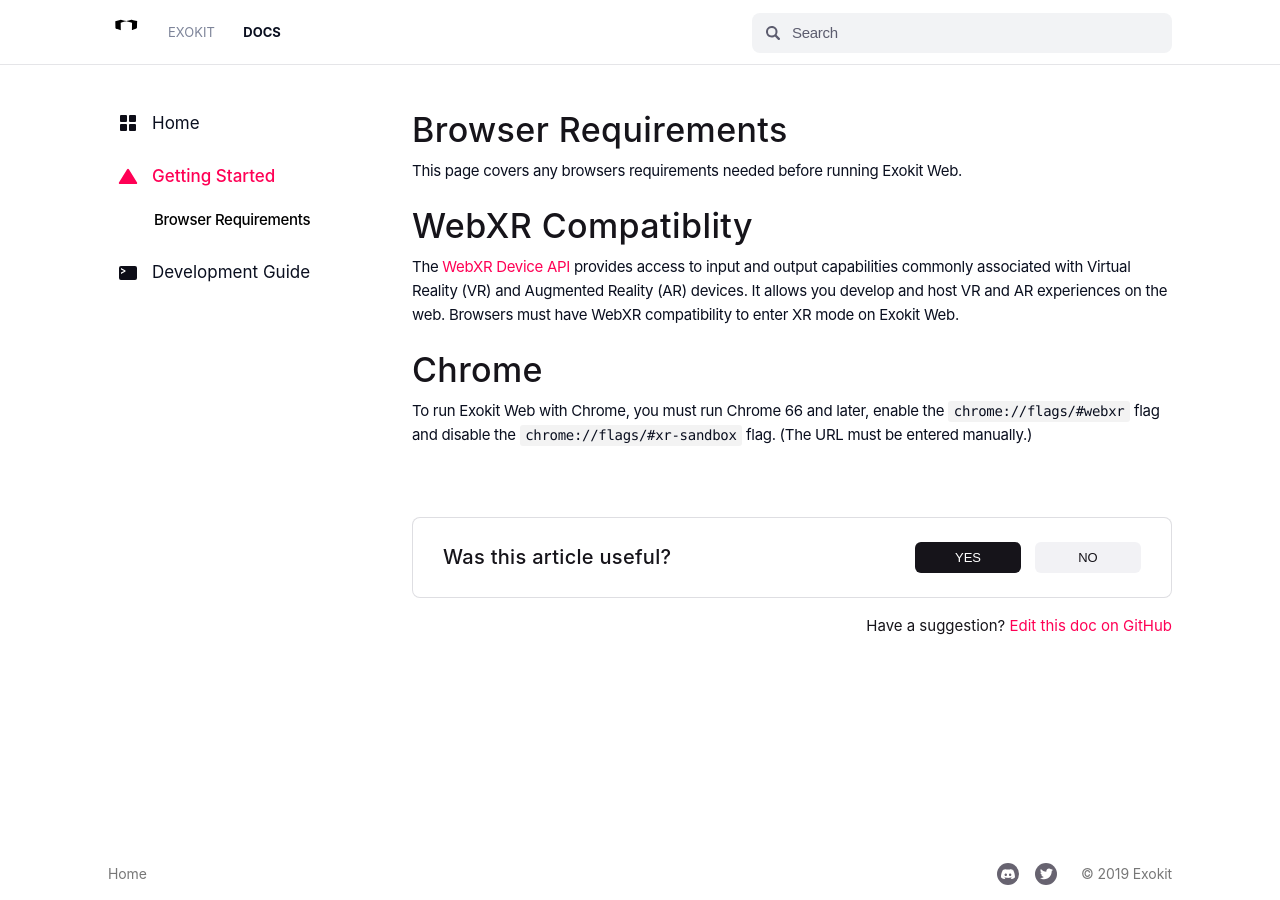
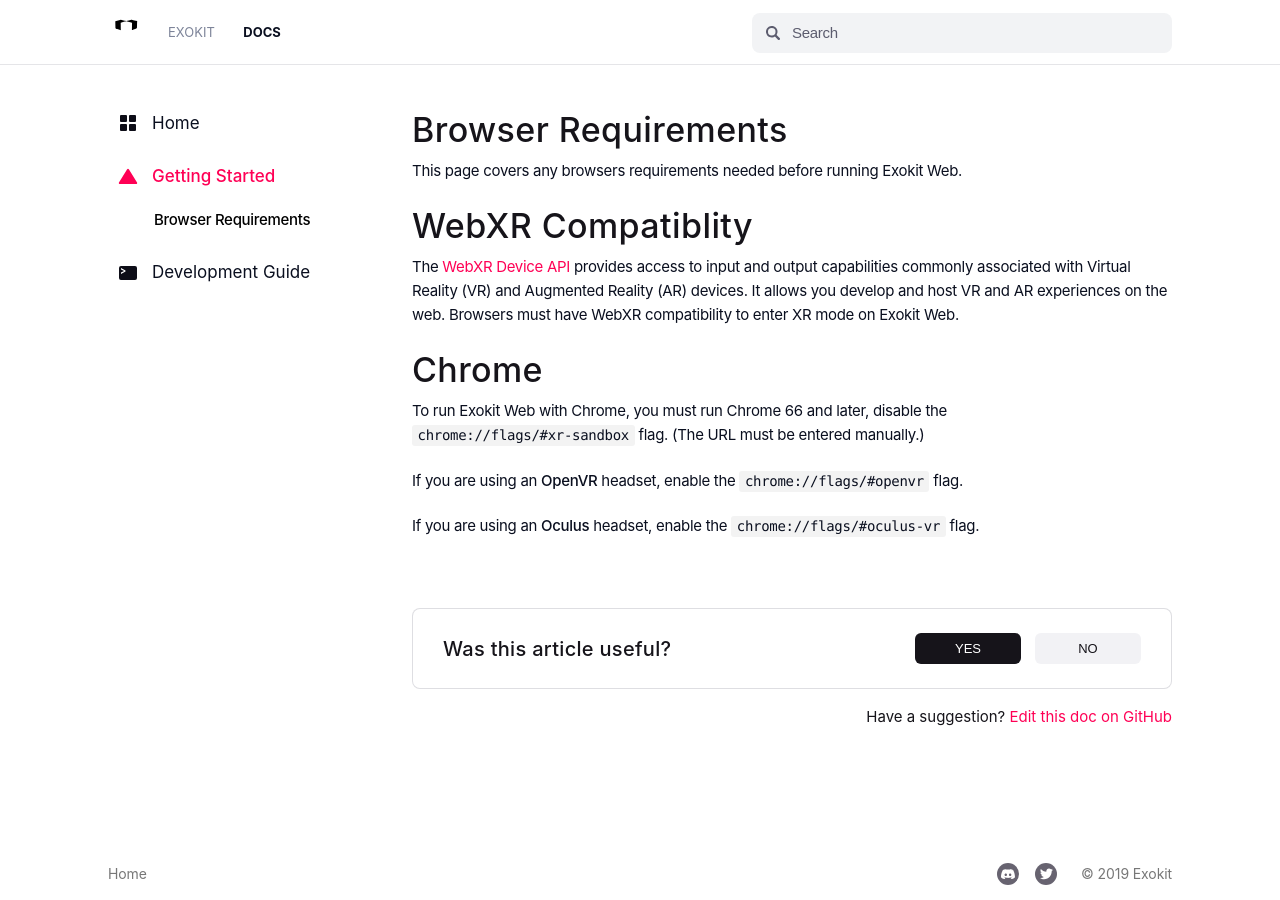
Before and after one commit to chrisplatorres/exokit-web-docs, a Jekyll site: the page built from _posts/getting-started/2019-09-05-browser-requirements.md, in a window 1280 px wide. Built offline with Jekyll 4.4.1, drawn with Linux system fonts in a browser that asks for light colours; comment, search, counter and statistics services are not loaded.

Commit message:
update chrome requirements

```diff
--- a/_posts/getting-started/2019-09-05-browser-requirements.md
+++ b/_posts/getting-started/2019-09-05-browser-requirements.md
@@ -17,4 +17,8 @@ This page covers any browsers requirements needed before running Exokit Web.
 The [WebXR Device API](https://github.com/immersive-web/webxr/blob/master/explainer.md) provides access to input and output capabilities commonly associated with Virtual Reality (VR) and Augmented Reality (AR) devices. It allows you develop and host VR and AR experiences on the web. Browsers must have WebXR compatibility to enter XR mode on Exokit Web.
 
 # Chrome
-To run Exokit Web with Chrome, you must run Chrome 66 and later, enable the `chrome://flags/#webxr` flag and disable the `chrome://flags/#xr-sandbox` flag. (The URL must be entered manually.)
+To run Exokit Web with Chrome, you must run Chrome 66 and later, disable the `chrome://flags/#xr-sandbox` flag. (The URL must be entered manually.)
+
+If you are using an **OpenVR** headset, enable the `chrome://flags/#openvr` flag.
+
+If you are using an **Oculus** headset, enable the `chrome://flags/#oculus-vr` flag.
```
